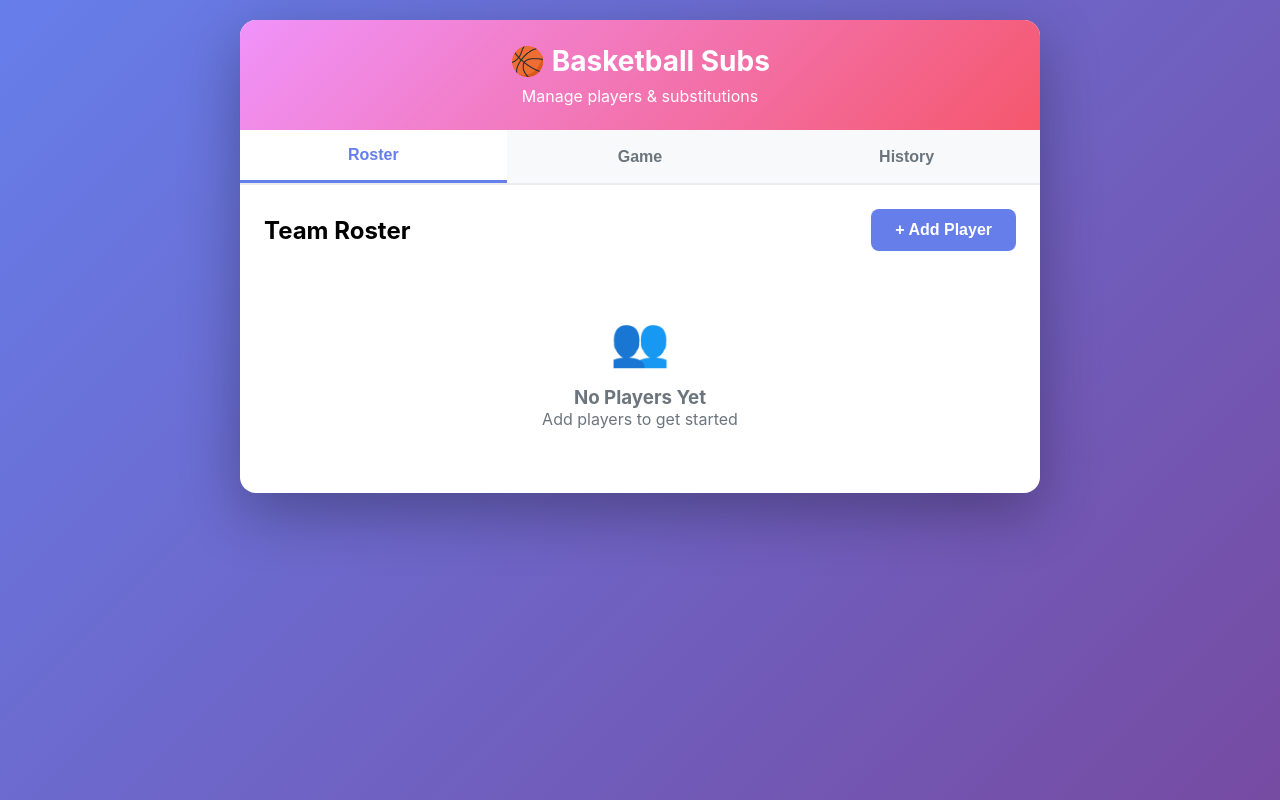
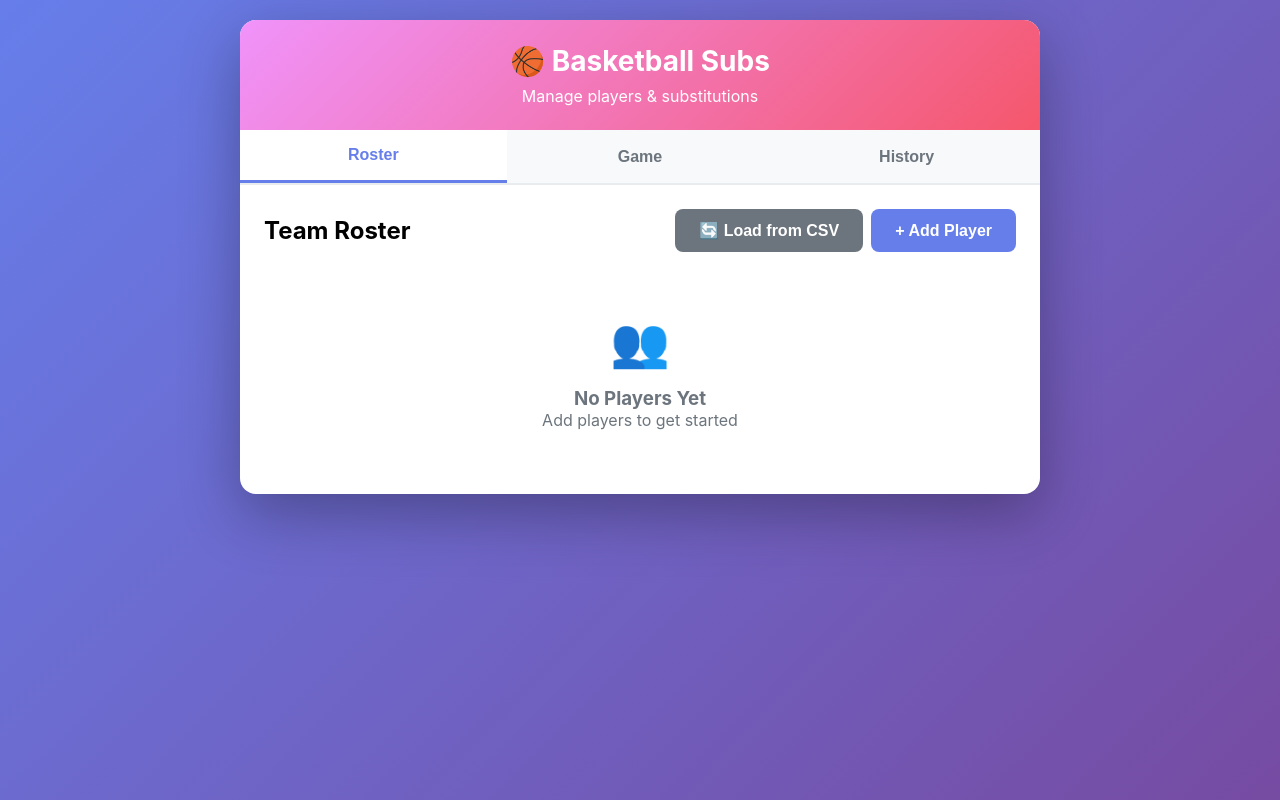
Before and after one commit to wlicamele/basketball-subs, a plain HTML site: page index.html in a window 1280 px wide. Drawn offline with Linux system fonts and the light colour scheme.

Commit message:
Add CSV roster management and team roster
Features:
- Load players from players.csv file
- Updates existing players by jersey number
- Adds new players not in current roster
- Load button on Roster tab with status messages
- README documentation for CSV management

Team roster included:
- 10 players with jersey numbers 1-10
- Skill ratings based on actual player assessments
- CSV format: number,name,handling,shooting,defense

🤖 Generated with [Claude Code](https://claude.com/claude-code)

Co-Authored-By: Claude <noreply@anthropic.com>

```diff
--- a/index.html
+++ b/index.html
@@ -462,8 +462,12 @@
             <div id="roster-tab" class="tab-content active">
                 <div style="display: flex; justify-content: space-between; align-items: center; margin-bottom: 20px;">
                     <h2>Team Roster</h2>
-                    <button class="btn" onclick="openAddPlayerModal()">+ Add Player</button>
+                    <div style="display: flex; gap: 8px;">
+                        <button class="btn btn-secondary" onclick="loadPlayersFromCSV()">🔄 Load from CSV</button>
+                        <button class="btn" onclick="openAddPlayerModal()">+ Add Player</button>
+                    </div>
                 </div>
+                <div id="csv-status" style="margin-bottom: 16px;"></div>
                 <div id="player-list"></div>
             </div>
 
@@ -614,6 +618,67 @@
         renderPlayers();
         renderGame();
         renderHistory();
+
+        // CSV Loading
+        async function loadPlayersFromCSV() {
+            const statusDiv = document.getElementById('csv-status');
+            statusDiv.innerHTML = '<div class="alert alert-info">Loading players from CSV...</div>';
+
+            try {
+                const response = await fetch('players.csv');
+                if (!response.ok) {
+                    throw new Error('Could not load players.csv');
+                }
+
+                const csvText = await response.text();
+                const lines = csvText.trim().split('\n');
+
+                // Skip header row
+                const playerLines = lines.slice(1);
+
+                // Parse CSV
+                const newPlayers = playerLines.map(line => {
+                    const [number, name, handling, shooting, defense] = line.split(',').map(s => s.trim());
+
+                    return {
+                        id: Date.now() + Math.random(), // Generate unique ID
+                        name: name,
+                        number: parseInt(number),
+                        skills: {
+                            handling: parseInt(handling),
+                            shooting: parseInt(shooting),
+                            defense: parseInt(defense)
+                        }
+                    };
+                });
+
+                // Merge with existing players (update if number exists, add if new)
+                newPlayers.forEach(newPlayer => {
+                    const existingIndex = players.findIndex(p => p.number === newPlayer.number);
+                    if (existingIndex >= 0) {
+                        // Update existing player but keep their ID
+                        players[existingIndex] = {
+                            ...newPlayer,
+                            id: players[existingIndex].id
+                        };
+                    } else {
+                        // Add new player
+                        players.push(newPlayer);
+                    }
+                });
+
+                localStorage.setItem('players', JSON.stringify(players));
+                renderPlayers();
+
+                statusDiv.innerHTML = `<div class="alert alert-info">✓ Loaded ${newPlayers.length} players from CSV</div>`;
+                setTimeout(() => {
+                    statusDiv.innerHTML = '';
+                }, 3000);
+
+            } catch (error) {
+                statusDiv.innerHTML = `<div class="alert alert-warning">⚠️ Could not load CSV: ${error.message}. Make sure players.csv exists in the repository.</div>`;
+            }
+        }
 
         // Tab Management
         function switchTab(tabName) {
```
Also changed, not shown: players.csv (added, +11 -0 lines), 1 other file.
